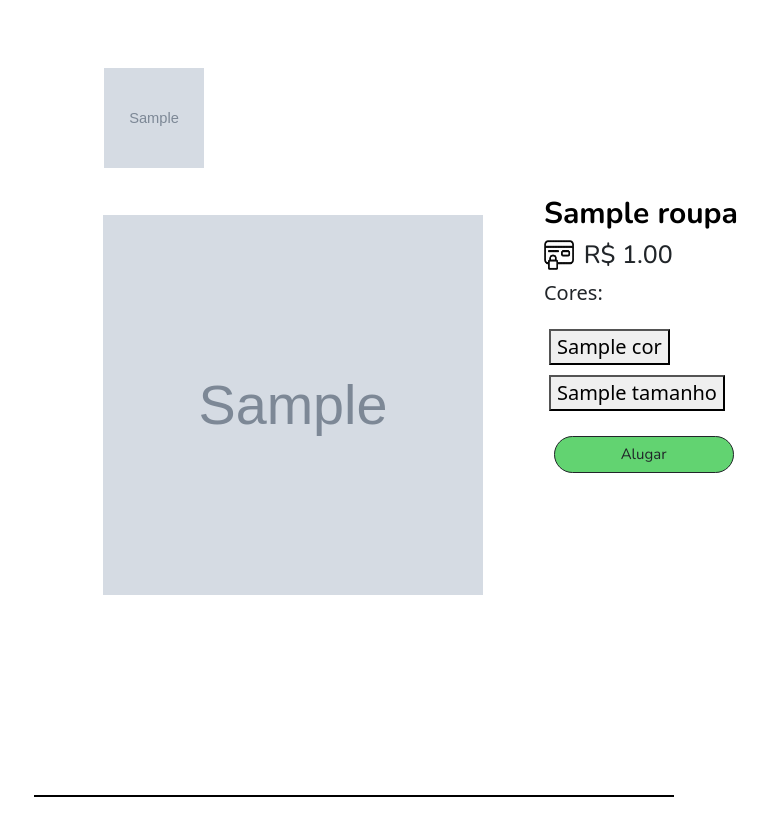
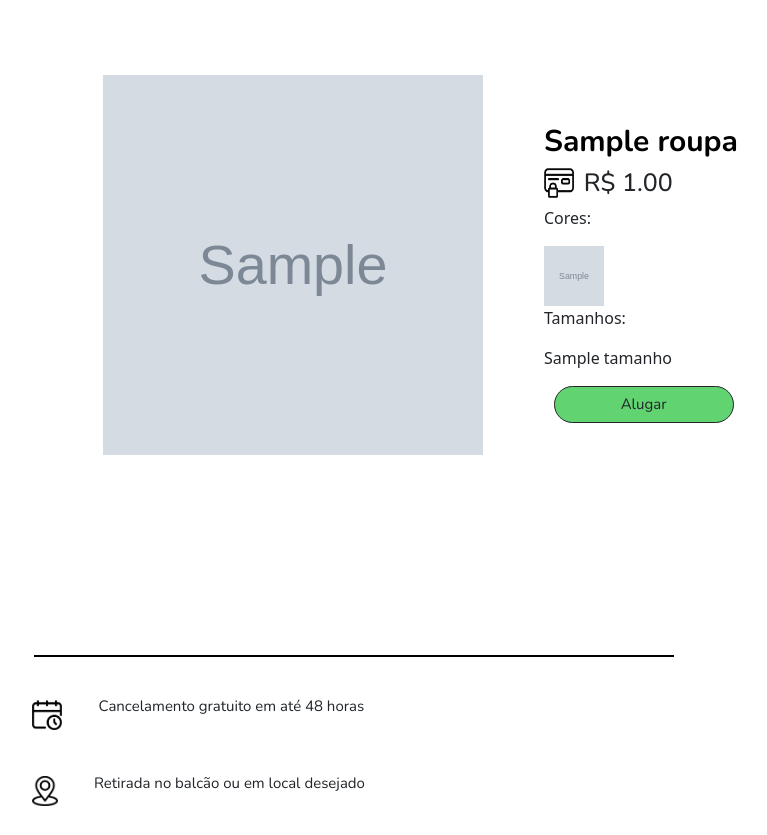
Before and after one commit to Cadord/Suit2Go, a Django app: page /roupa/1 in a window 1280 px wide. Shown: the part 212-1047 px from the top of the page, without its empty margins (30-797 px from the left). Run offline with Django 5.2, Linux system fonts and the light colour scheme; tables that the repository leaves empty hold one stand-in row (values such as "Sample post"); grey boxes marked "Sample" are stand-in pictures; some libraries are stand-ins or nearby versions.

Commit message:
Funcionalidades na página de roupas, bem como estilização de demais templates

```diff
--- a/app/templates/roupa.html
+++ b/app/templates/roupa.html
@@ -69,14 +69,14 @@
                 <!-- <span class="text-decoration-line-through">$ {{roupa.preco_aluguel}}</span> -->
                 <!--<img id='card-logo' src="{% static 'img/creditcard.png' %}">-->
                 <!-- ESSE CAMPO está na variação agora: <span id='preco-aluguel'>R$ {{roupa.preco_aluguel}}</span> -->
-                <div class='fotos-roupas'>
+                {% comment %} <div class='fotos-roupas'>
                     <div class='fotos-all'>
                     {% for variacaoFoto in variacao.fotosroupavariacao_set.all%}
                         <div class='foto-roupa'>
                             <img class='roupa-variacao' src="/media/{{variacaoFoto.fotoUrl}}"></img>
                         </div>
                     {% endfor%}
-                    </div>
+                    </div> {% endcomment %}
                     <img class='imagem-main' src='/media/{{roupa.fotosroupas_set.all.0.fotoUrl}}'>
                 </div>
                 <div>
@@ -87,15 +87,20 @@
                             <h1 id='preco-alugar'> R$ {{variacao.preco_aluguel}}</h1>
                         </div>
                         <div class='colors'>
-                        <p> Cores: </p>
-                        {% for corAtual in cores %}
-                            <button class='corBotao' onclick="selecionarCor('{{corAtual.id}}',">{{corAtual.titulo}}</button>
-                        {% endfor %}
+                            <p>Cores:</p>
+                            {% for variacao in variacoes %}
+                                {% with primeira_foto=variacao.fotosroupavariacao_set.first %}
+                                    {% if primeira_foto %}
+                                            <img id='botao-roupa' class='roupa-variacao' src="/media/{{ primeira_foto.fotoUrl }}" alt="{{ primeira_foto.cor.titulo }}">
+                                    {% endif %}
+                                {% endwith %}
+                            {% endfor %}
                         </div>
-                        <div class='sizes'>
-                        {% for tamanho in tamanhos %}
-                            <button class='tamanhoBotao' onclick="selecionarTamanho('{{ tamanho.id }}')">{{ tamanho.titulo }}</button>
-                        {% endfor %}
+                        <p>Tamanhos:</p>
+                        <div class='tamanhos-container'>
+                            {% for tamanho in tamanhos %}
+                                <p class='tamanhos'>{{ tamanho }}</p>
+                            {% endfor %}
                         </div>
                         <div class='botão-aluguel'>
                             <button id='add-to-cart' class="btn btn-outline-dark flex-shrink-0" type="button" onclick="handleAddToCart('{{roupa.id_roupas}}', '{{roupa.nome}}')">
--- a/app/views.py
+++ b/app/views.py
@@ -127,12 +127,12 @@
 
 def roupa_dinamico(request, idroupa):
     roupa = Roupas.objects.get(id_roupas=idroupa)
-    cores = []
+    cores = set()
     for produto_variacao in ProdutoVariacao.objects.select_related('cor').filter(produto=idroupa):
-        cores.append(produto_variacao.cor)
-    tamanhos = []
+        cores.add(produto_variacao.cor)
+    tamanhos = set()
     for produto_variacao in ProdutoVariacao.objects.select_related('tamanho').filter(produto=idroupa):
-        tamanhos.append(produto_variacao.tamanho)
+        tamanhos.add(produto_variacao.tamanho)
     variacoes = ProdutoVariacao.objects.select_related('cor').select_related('tamanho').filter(produto=idroupa)
     context = {'roupa': roupa, 'selected': {}, 'variacoes': variacoes, 'cores': cores, 'tamanhos': tamanhos}
     return render(request, 'roupa.html', context)
--- a/static/styles.css
+++ b/static/styles.css
@@ -430,7 +430,7 @@
 .details-section {
     position: absolute;
     right: 40%;
-    top: 51%;
+    top: 42%;
 }
 
 .colors {
@@ -450,3 +450,17 @@
   height: 100%; /* Ensures the image fills the height of its container */
   object-fit: fill; /* Ensures the aspect ratio is maintained while covering the entire container */
 }
+
+#botao-roupa {
+  width: 60px;
+  height: 60px;
+}
+
+.tamanhos-container {
+  display: flex; /* Use flexbox para alinhar os tamanhos lado a lado */
+  flex-wrap: wrap; /* Permita que os tamanhos quebrem para a linha seguinte se não houver espaço suficiente */
+}
+
+.tamanhos {
+  margin-right: 10px; /* Adicione um espaço à direita entre os tamanhos */
+}
```
Also changed, not shown: media/2e5e5873-2d7d-408e-9629-d402ef49ef3d.webp (added), media/3f715f17-9ee6-4db5-9e0e-e58157baa1ca.webp (added), media/4a301e22-a369-4e69-9266-df63066c09fc.webp (added), media/4e5f0094-b39f-4d00-8522-cb055470302a.webp (added), media/6f1822b3-5480-4bae-8ea3-7223a6269504.webp (added), media/6f9ffab9-b34a-4ccb-9155-ec43e2e73287.webp (added), media/8ab1d72c-3234-40f8-93f0-9f86abc2be9d.webp (added), media/8d590079-3c70-45a9-a22a-8714aafe0754.webp (added), media/bc64ad86-432c-4cf2-a7e8-afa589550e99.webp (added).
